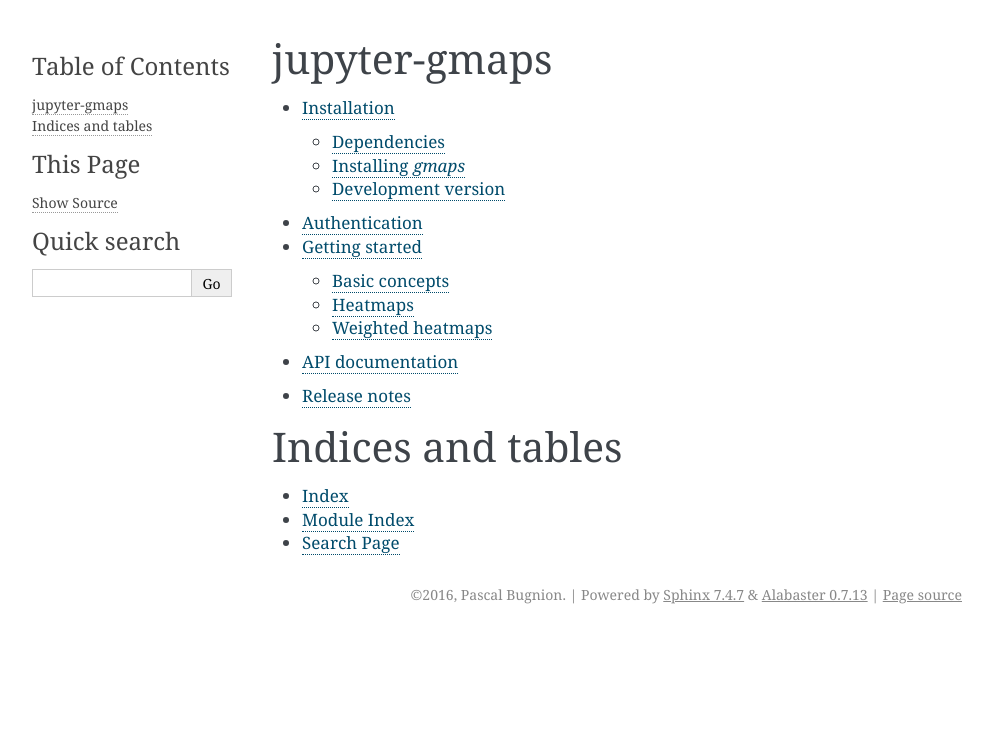
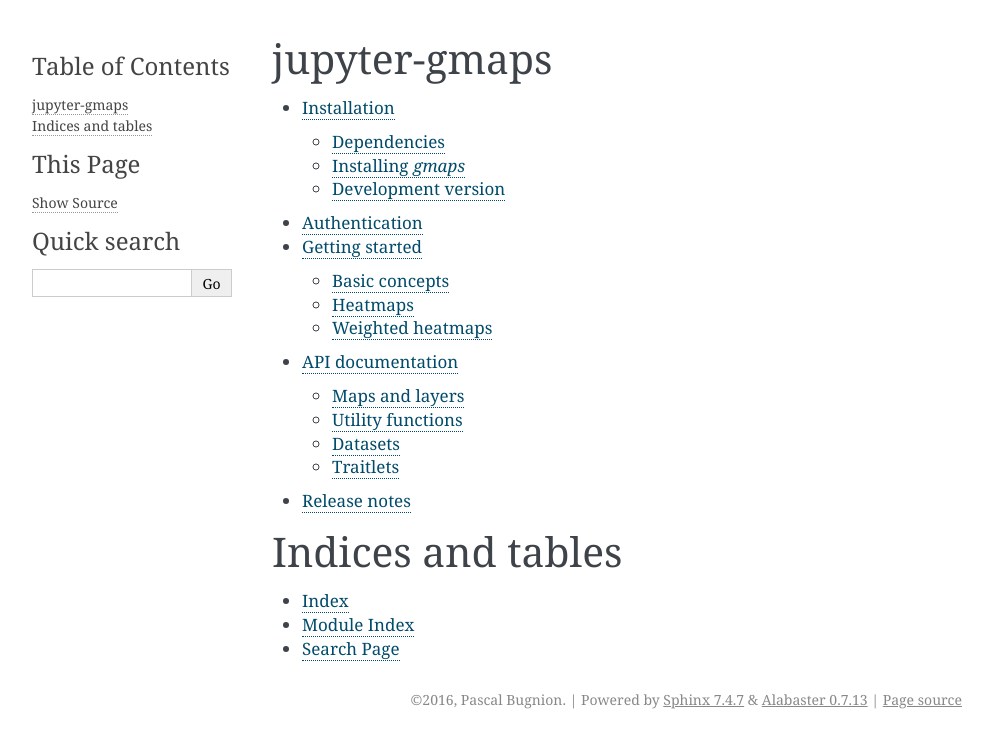
Before and after one commit to pbugnion/gmaps, a Sphinx documentation site: the page built from docs/source/index.rst, in a window 1280 px wide. Shown: the top 748 px of the page, without its empty margins (148-1141 px from the left). Built offline with Sphinx 7.4.7, drawn with Linux system fonts in a browser that asks for light colours.

Commit message:
Add datasets and traitlets to sphinx.
This commit adds the docstrings for datasets and traitlets to the
documentation.

```diff
--- a/docs/source/api.rst
+++ b/docs/source/api.rst
@@ -2,8 +2,29 @@
 API documentation
 =================
 
-.. autofunction:: gmaps.configure
+Maps and layers
+---------------
 
 .. autoclass:: gmaps.Map
 
 .. autoclass:: gmaps.Heatmap
+
+
+Utility functions
+-----------------
+
+.. autofunction:: gmaps.configure
+
+
+Datasets
+--------
+
+.. automodule:: gmaps.datasets
+   :members: list_datasets, load_dataset
+
+
+Traitlets
+---------
+
+.. automodule:: gmaps.geotraitlets
+   :members:
```
Also changed, not shown: 1 other file.
